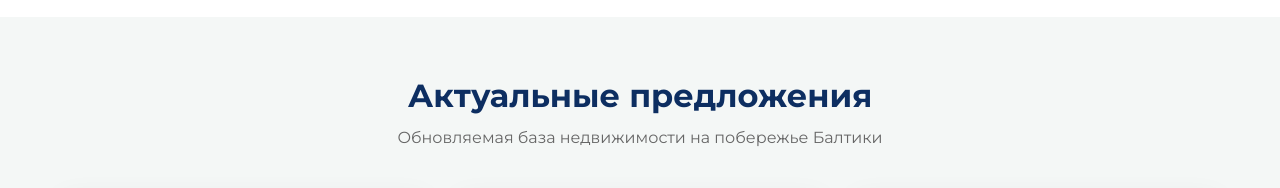
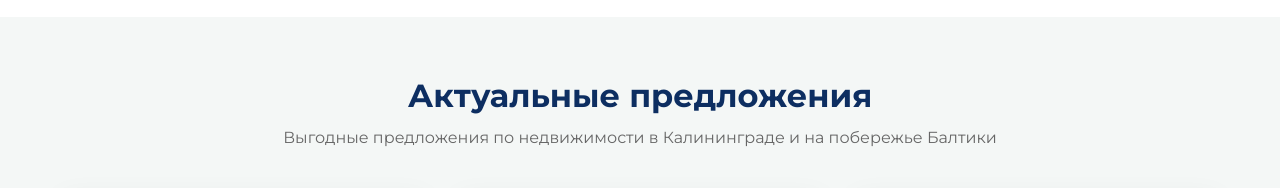
Before and after one commit to johnedwardsky/balt-reaty, a website: page index.html in a window 1280 px wide. Shown: the part 1580-1768 px from the top of the page. Drawn offline with nearby package versions, Linux system fonts and the light colour scheme; no server answers.

Commit message:
Update catalog subtitle in index.html

```diff
--- a/index.html
+++ b/index.html
@@ -1330,8 +1330,8 @@
     <section id="catalog" class="catalog-preview" style="background: var(--bg-light); padding-top: 60px;">
         <div class="container">
             <h2 style="text-align: center; margin-bottom: 10px;">Актуальные предложения</h2>
-            <p style="text-align: center; color: #666; margin-bottom: 40px;">Обновляемая база недвижимости на побережье
-                Балтики</p>
+            <p style="text-align: center; color: #666; margin-bottom: 40px;">Выгодные предложения по недвижимости в
+                Калининграде и на побережье Балтики</p>
             <style>
                 .catalog-grid {
                     display: grid;
```
